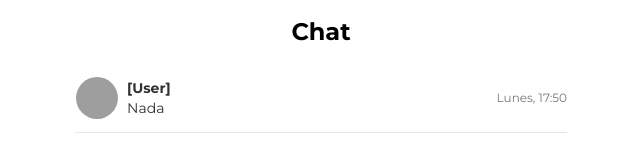
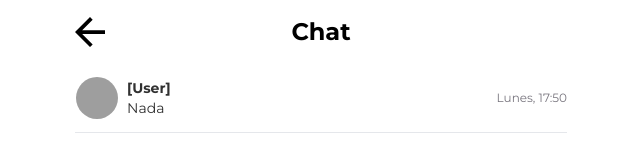
Before and after one commit to biluses/npc_fe, a Next.js app: page /chat in a window 1280 px wide. Shown: the top 144 px of the page, without its empty margins (319-959 px from the left). Built offline with nearby package versions, Linux system fonts and the light colour scheme; grey boxes are pictures that could not be loaded.

Commit message:
add back button

```diff
--- a/src/app/(user)/chat/page.jsx
+++ b/src/app/(user)/chat/page.jsx
@@ -25,7 +25,11 @@ const ChatList = () => {
     return (
         <div>
             <div className="app-header">
+                <button onClick={() => router.back()}>
+                    <img src="/images/Back_Arrow_Icon.svg" alt="Back" />
+                </button>
                 <h1 className="app-title">Chat</h1>
+                <span className="w-[30px]" />
             </div>
 
             {/* Chat Items */}
```
